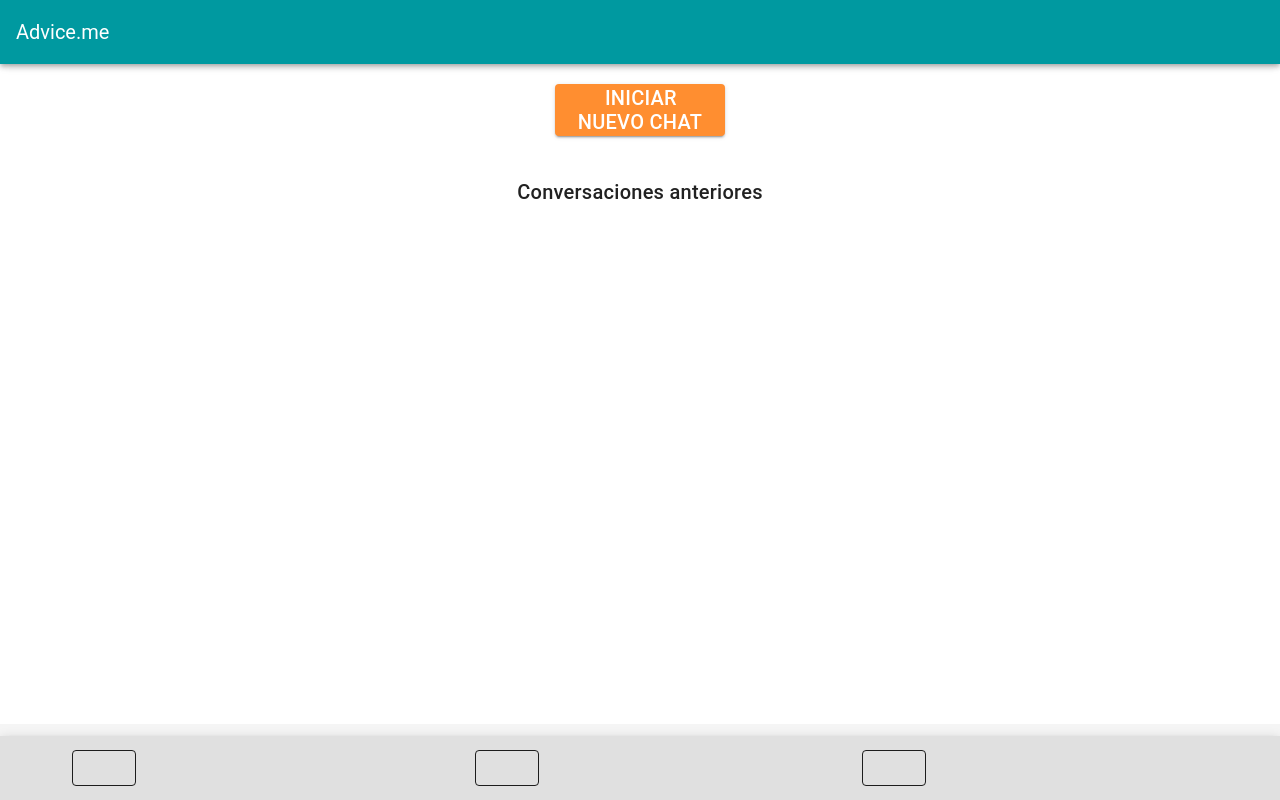
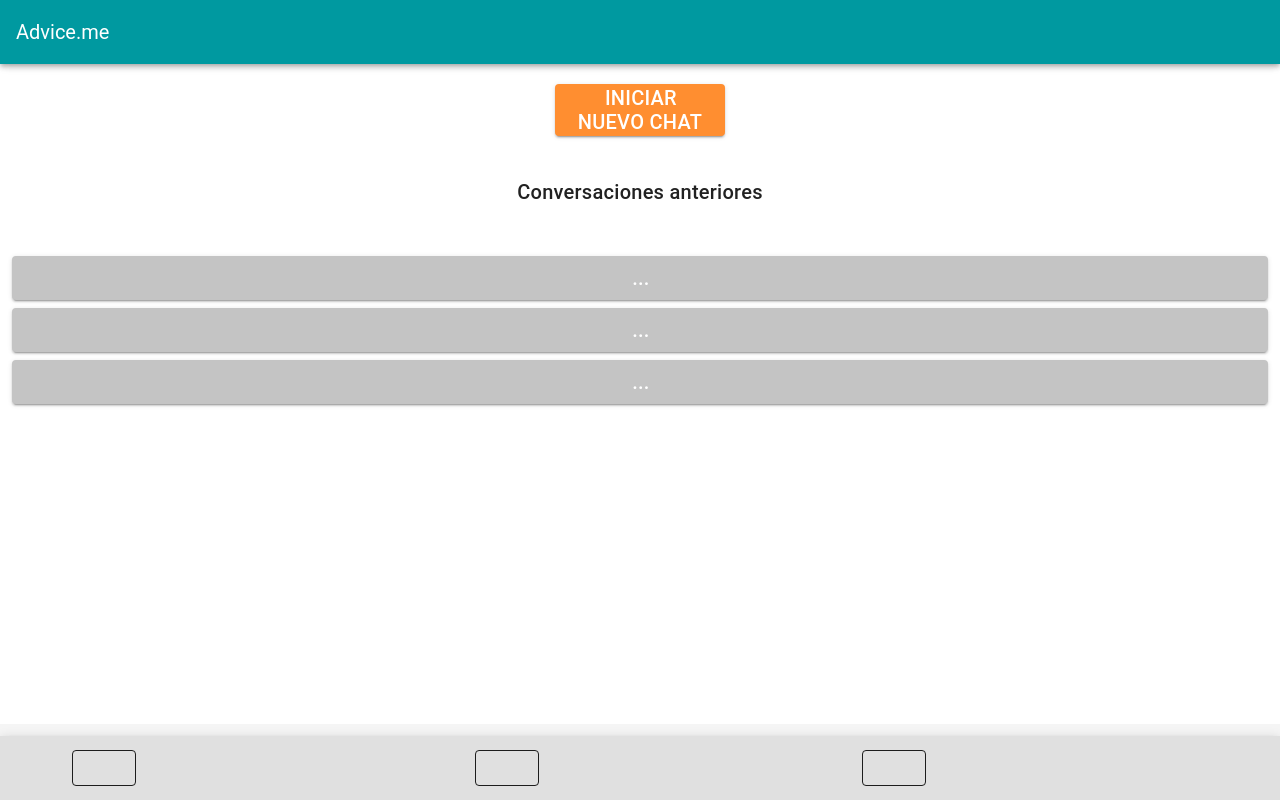
Before and after one commit to Leagerosa/final-app, a Vue app: page /#/home in a window 1280 px wide. Built offline with nearby package versions, Linux system fonts and the light colour scheme; the HTML template or start-up script is replaced by a standard one.

Commit message:
cambios home y prehome

```diff
--- a/src/views/home.vue
+++ b/src/views/home.vue
@@ -5,15 +5,28 @@
             <div class="my-2">
                 <v-btn class="title" color="secondary" x-large>INICIAR <br>NUEVO CHAT</v-btn>
             </div>
-
             </v-col>
             <v-col class="text-center" cols="12">
             <div class="my-2">
                 <p class="title">Conversaciones anteriores</p>
             </div>
-
             </v-col>
-
+            <v-col cols="12">
+            <div class="my-2">
+                <v-btn class="title my-2" color="info" block large>
+                    <v-icon>mdi-account</v-icon>
+                      <span>...</span>
+                </v-btn>
+                <v-btn class="title my-2" color="info" block large>
+                    <v-icon>mdi-account</v-icon>
+                      <span>...</span>
+                </v-btn>
+                <v-btn class="title my-2" color="info" block large>
+                    <v-icon>mdi-account</v-icon>
+                      <span>...</span>
+                </v-btn>
+            </div>
+            </v-col>
         </v-row>
     </div>
 </template>
--- a/src/views/preHome.vue
+++ b/src/views/preHome.vue
@@ -1,10 +1,10 @@
 <template>
   <div class="text-center">
-    <v-btn class="pa-12 ma-10" fab dark x-large color="primary">
+    <v-btn class="pa-12 ma-10" fab dark x-large color="accent">
       <p>QUIERO <br> AYUDAR</p>
     </v-btn>
 
-    <v-btn class="pa-12 ma-12" fab dark x-large color="primary">
+    <v-btn class="pa-12 ma-12" fab dark x-large color="accent">
       <p>NECESITO<br> AYUDA</p>
     </v-btn>
 
```
